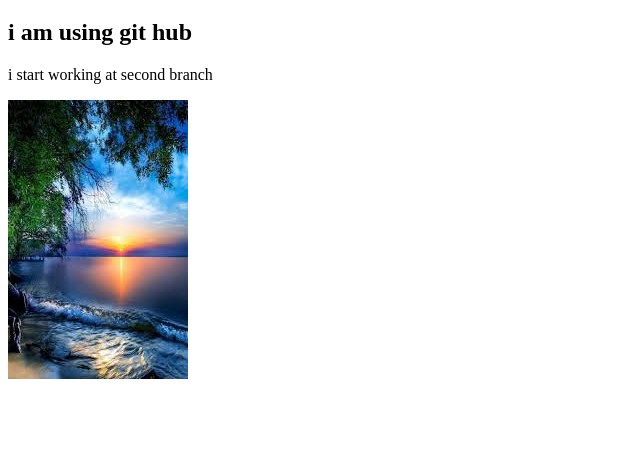
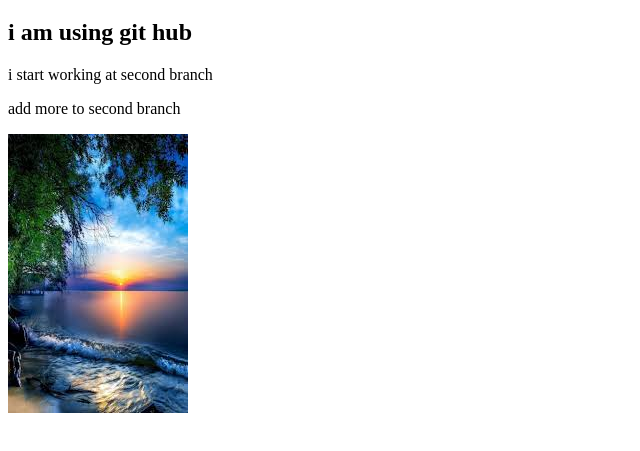
Before and after one commit to sadiq2021/my-first-website, a plain HTML site: page index.html in a window 1280 px wide. Shown: the part 61-512 px from the top of the page, without its empty margins (0-640 px from the left). Drawn offline with Linux system fonts and the light colour scheme.

Commit message:
more push to second

```diff
--- a/index.html
+++ b/index.html
@@ -10,6 +10,7 @@
     <h2>i am using git hub</h2>
 
         <p>i start working at second branch</p>
+        <p>add more to second branch</p>
 
 
     <img src="nat.png" alt="">
```
